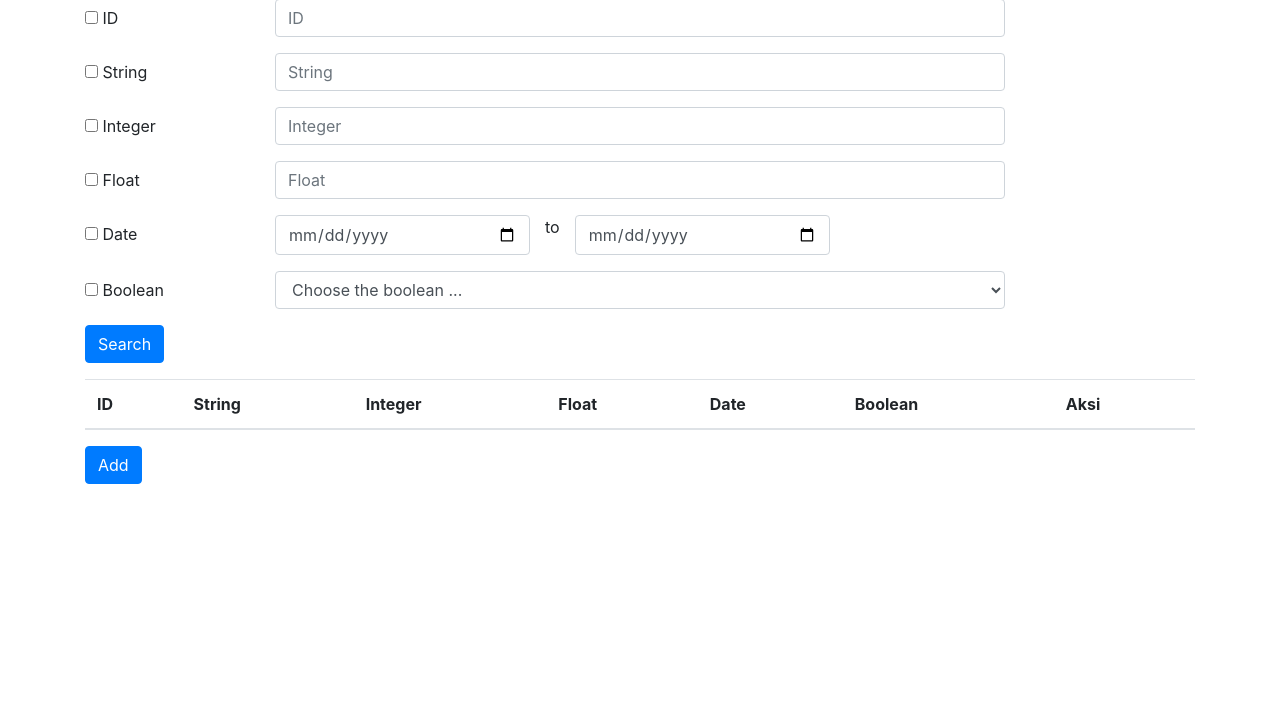
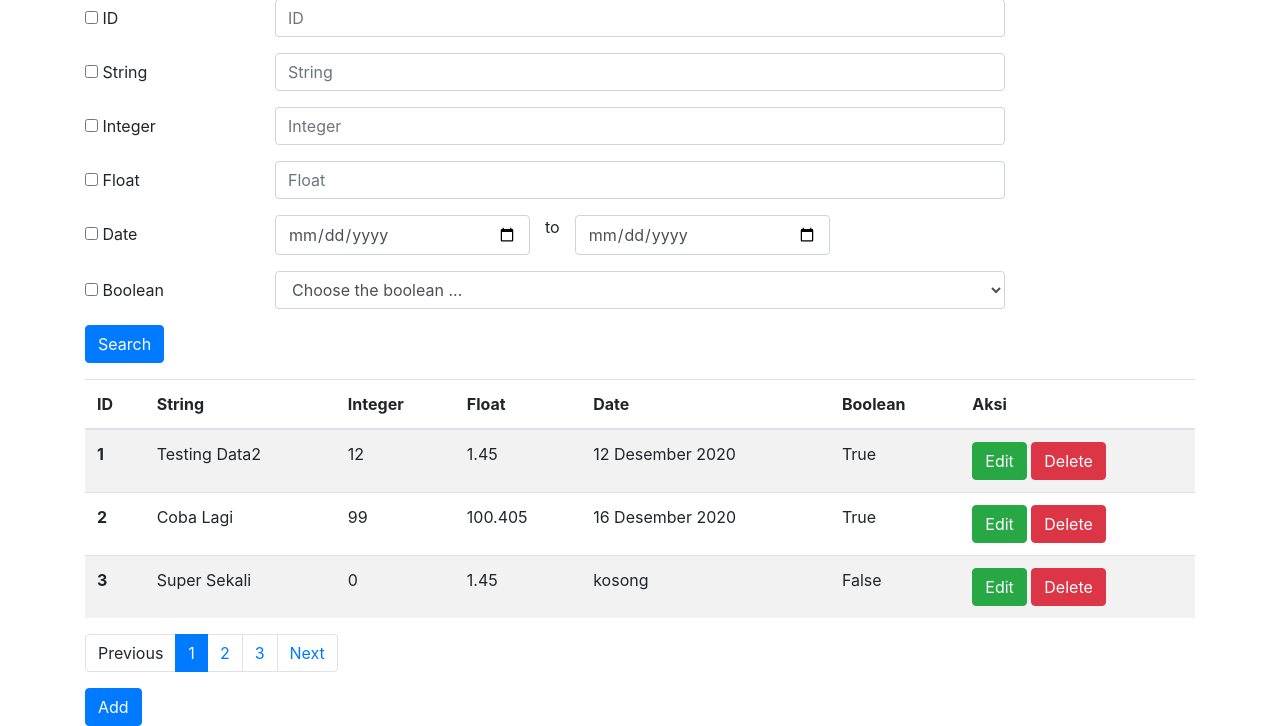
Before and after one commit to dwikiramadhan/sqlite3-bread, a Node server app: page / in a window 1280 px wide. Shown: the part 124-850 px from the top of the page. Before the commit the page ends 608 px from the top, so only its background shows below. Run offline with Node 20, Linux system fonts and the light colour scheme; data comes from the database, SQL or seed files in the repository; both versions use the stored data as it was after the commit; lists and menus that the app fills with data are empty; some libraries are stand-ins or nearby versions.

Commit message:
Everything is Done

```diff
--- a/package.json
+++ b/package.json
@@ -12,7 +12,8 @@
     "express": "~4.16.1",
     "http-errors": "~1.6.3",
     "jade": "~1.11.0",
-    "morgan": "~1.9.1"
+    "morgan": "~1.9.1",
+    "sqlite3": "^5.0.0"
   },
   "devDependencies": {
     "nodemon": "^2.0.6"
--- a/routes/index.js
+++ b/routes/index.js
@@ -1,13 +1,193 @@
 var express = require('express');
 var router = express.Router();
+const sqlite3 = require('sqlite3').verbose();
+const url = require('url');
+
+let db = new sqlite3.Database('./data_type.db');
 
 /* GET home page. */
-router.get('/', function (req, res, next) {
-  res.render('pages/index', { title: 'Express' });
+router.get('/', (req, res) => {
+  const { id, string, integer, float, start_date, end_date, boolean, checked_id, checked_string, checked_integer, checked_float, checked_date, checked_boolean } = req.query;
+
+  const per_page = 3;
+  const page = req.params.page || 1;
+  const queryObject = url.parse(req.url,true).search;
+
+  // let filterData = [];
+  let field = [];
+  if (checked_id === "true" && id) {
+    field.push(`id = ${id}`);
+  }
+  if (checked_string === "true" && string) {
+    field.push(`string = '${string}'`);
+  }
+  if (checked_integer === "true" && integer) {
+    field.push(`integer = ${integer}`);
+  }
+  if (checked_float === "true" && float) {
+    field.push(`float = ${float}`);
+  }
+  if (checked_date === "true" && start_date && end_date) {
+    field.push(`date between '${start_date}' and '${end_date}'`);
+  }
+  if (checked_boolean === "true" && boolean) {
+    field.push(`boolean = ${boolean}`);
+  }
+
+  var sql = `SELECT * FROM datatype`;
+  if (field.length > 0) {
+    sql += ` WHERE `;
+    for (let i = 0; i < field.length; i++) {
+      sql += `${field[i]}`;
+      if (field.length != i+1) {
+        sql += ` OR `;
+      }
+    }
+  }
+
+  db.all(sql, (err, rows) => {
+    if (err) { res.status(400).json({ "error": err.message }); return; }
+
+    sql += ` LIMIT 3 OFFSET 0`;
+    console.log(sql);
+    db.all(sql, (err, rowsFilt) => {
+      if (err) {
+        res.status(400).json({ "error": err.message });
+        return;
+      }
+      res.render('pages/index', {
+        data: rowsFilt,
+        current: page,
+        filter: queryObject,
+        next_page: parseInt(page) + 1,
+        previous_page: parseInt(page) - 1,
+        pages: Math.ceil(rows.length / per_page)
+      });
+    })
+  })
 });
 
 router.get('/add', (req, res) => {
-  res.render('pages/add', { title: 'Add' })
-})
+  res.render('pages/add', { title: 'Add' });
+});
+
+router.get('/:page', (req, res) => {
+  const { id, string, integer, float, start_date, end_date, boolean, checked_id, checked_string, checked_integer, checked_float, checked_date, checked_boolean } = req.query;
+
+  const per_page = 3;
+  const page = req.params.page || 1;
+  const queryObject = url.parse(req.url,true).search;
+
+  // let filterData = [];
+  let field = [];
+  if (checked_id === "true" && id) {
+    field.push(`id = ${id}`);
+  }
+  if (checked_string === "true" && string) {
+    field.push(`string = '${string}'`);
+  }
+  if (checked_integer === "true" && integer) {
+    field.push(`integer = ${integer}`);
+  }
+  if (checked_float === "true" && float) {
+    field.push(`float = ${float}`);
+  }
+  if (checked_date === "true" && start_date && end_date) {
+    field.push(`date between '${start_date}' and '${end_date}'`);
+  }
+  if (checked_boolean === "true" && boolean) {
+    field.push(`boolean = ${boolean}`);
+  }
+
+  var sql = "SELECT * FROM datatype";
+  if (field.length > 0) {
+    sql += ` WHERE `;
+    for (let i = 0; i < field.length; i++) {
+      sql += `${field[i]}`;
+      if (field.length != i+1) {
+        sql += ` OR `;
+      }
+    }
+  }
+
+  db.all(sql, (err, rows) => {
+    if (err) { res.status(400).json({ "error": err.message }); return; }
+    sql += ` LIMIT 3 OFFSET ${(page - 1) * per_page}`;
+    db.all(sql, (err, rowsFilt) => {
+      if (err) {
+        res.status(400).json({ "error": err.message });
+        return;
+      }
+      res.render('pages/index', {
+        data: rowsFilt,
+        current: page,
+        filter: queryObject,
+        next_page: parseInt(page) + 1,
+        previous_page: parseInt(page) - 1,
+        pages: Math.ceil(rows.length / per_page)
+      });
+    })
+  })
+});
+
+router.get('/delete/:id', (req, res) => {
+  const { id } = req.params;
+  var sql = `DELETE FROM datatype WHERE id = ${id}`;
+  db.run(sql, function (err) {
+    if (err) {
+      return console.log(err.message);
+    } else {
+      res.redirect('/');
+    }
+  });
+});
+
+router.get('/edit/:id', (req, res) => {
+  const { id } = req.params;
+  var sql = `SELECT * FROM datatype WHERE id = ${id}`;
+  db.get(sql, (err, rows) => {
+    if (err) {
+      return console.log(err.message);
+    } else {
+      res.render('pages/edit', {
+        data: rows
+      })
+    }
+  })
+});
+
+//POST
+router.post('/add', (req, res) => {
+  var { string, date } = req.body;
+  const integer = Number(req.body.integer);
+  const float = Number(req.body.float);
+  const boolean = Number(req.body.boolean);
+
+  var sql = `INSERT INTO datatype (string, integer, float, date, boolean) VALUES ('${string}', ${integer}, ${float}, '${date}', ${boolean})`;
+  db.run(sql, function (err) {
+    if (err) {
+      return console.log(err.message);
+    } else {
+      res.redirect('/');
+    }
+  })
+});
+
+router.post('/edit/:id', (req, res) => {
+  const { id } = req.params;
+  var { string, date } = req.body;
+  const integer = Number(req.body.integer);
+  const float = Number(req.body.float);
+  const boolean = Number(req.body.boolean);
+
+  var sql = `UPDATE datatype SET string = '${string}', integer = ${integer}, float = ${float}, date = '${date}', boolean = ${boolean} WHERE id = ${id}`;
+  db.run(sql, function (err) {
+    if (err) {
+      return console.log(err.message);
+    } else {
+      res.redirect('/');
+    }
+  })
+});
 
 module.exports = router;
--- a/views/pages/index.ejs
+++ b/views/pages/index.ejs
@@ -18,7 +18,7 @@
                     <input type="checkbox" id="checked_string" name="checked_string" value="true"> String
                 </label>
                 <div class="col-sm-8">
-                    <input type="text" class="form-control" id="inputString"  name="string" placeholder="String">
+                    <input type="text" class="form-control" id="inputString" name="string" placeholder="String">
                 </div>
             </div>
             <div class="form-group row">
@@ -64,7 +64,7 @@
                 </div>
             </div>
             <div>
-                <p><input type="submit" class="btn btn-primary" value="Search"/></p>
+                <p><input type="submit" class="btn btn-primary" value="Search" /></p>
             </div>
         </form>
         <table class="table table-striped">
@@ -80,9 +80,64 @@
                 </tr>
             </thead>
             <tbody>
-
+                <% data.forEach(d => {
+                    var tgl = new Date(d.date);
+                    var month = new Array();
+                    month[0] = "Januari";
+                    month[1] = "Februari";
+                    month[2] = "Maret";
+                    month[3] = "April";
+                    month[4] = "Mei";
+                    month[5] = "Juni";
+                    month[6] = "Juli";
+                    month[7] = "Agustus";
+                    month[8] = "September";
+                    month[9] = "Oktober";
+                    month[10] = "November";
+                    month[11] = "Desember";
+                    var bulan_indo = month[tgl.getMonth()];
+                    var tgl_full = tgl.getDate() + ' ' + bulan_indo + ' ' + tgl.getFullYear();
+                    %>
+                <tr>
+                    <th scope="row"><%= d.id %></th>
+                    <td><%= d.string %></td>
+                    <td><%= d.integer %></td>
+                    <td><%= d.float %></td>
+                    <td><%= d.date != "" ? tgl_full : "kosong" %></td>
+                    <td><%= d.boolean == 1 ? 'True' : 'False' %></td>
+                    <td>
+                        <a href="/edit/<%= d.id %>" class="btn btn-success">Edit</a>
+                        <a href="/delete/<%= d.id %>" class="btn btn-danger"
+                            onclick="return confirm('Delete ?')">Delete</a>
+                    </td>
+                </tr>
+                <% }) %>
             </tbody>
         </table>
+
+        <% if(pages > 0) { %>
+            <ul class="pagination">
+                <% if(current == 1) { %>
+                    <li class="page-item" disabled><a class="page-link">Previous</a></li>
+                <% }else{ %>
+                    <li class="page-item"><a class="page-link" href="<%= previous_page %><%= filter %>">Previous</a></li>
+                <% } %>
+
+                <% for(let i = 1; i <= pages; i++){
+                    if(i == current) { %>
+                        <li class="page-item active"><a class="page-link"><%= i %></a></li>
+                    <% } else { %>
+                        <li class="page-item"><a class="page-link" href="/<%= i %><%= filter %>"><%= i %></a></li>
+                    <% } %>
+                <% } %>
+
+                <% if(current == pages) { %>
+                    <li class="page-item" disabled><a class="page-link">Next</a></li>
+                <% }else{ %>
+                    <li class="page-item"><a class="page-link" href="/<%= next_page %><%= filter %>">Next</a></li>
+                <% } %>
+            </ul>
+        <% } %>
         <a href="/add" class="btn btn-primary">Add</a>
     </div>
 </body>
--- a/views/partials/head.ejs
+++ b/views/partials/head.ejs
@@ -5,5 +5,5 @@
     <meta name="viewport" content="width=device-width, initial-scale=1.0">
     <meta http-equiv="X-UA-Compatible" content="ie=edge">
     <link rel="stylesheet" href="https://maxcdn.bootstrapcdn.com/bootstrap/4.0.0/css/bootstrap.min.css" integrity="sha384-Gn5384xqQ1aoWXA+058RXPxPg6fy4IWvTNh0E263XmFcJlSAwiGgFAW/dAiS6JXm" crossorigin="anonymous">
-    <title>Challange 19</title>
+    <title>Challange 20</title>
 </head>
```
Also changed, not shown: data_type.sql (+7 -0 lines), data_type.db, 1 other file.
